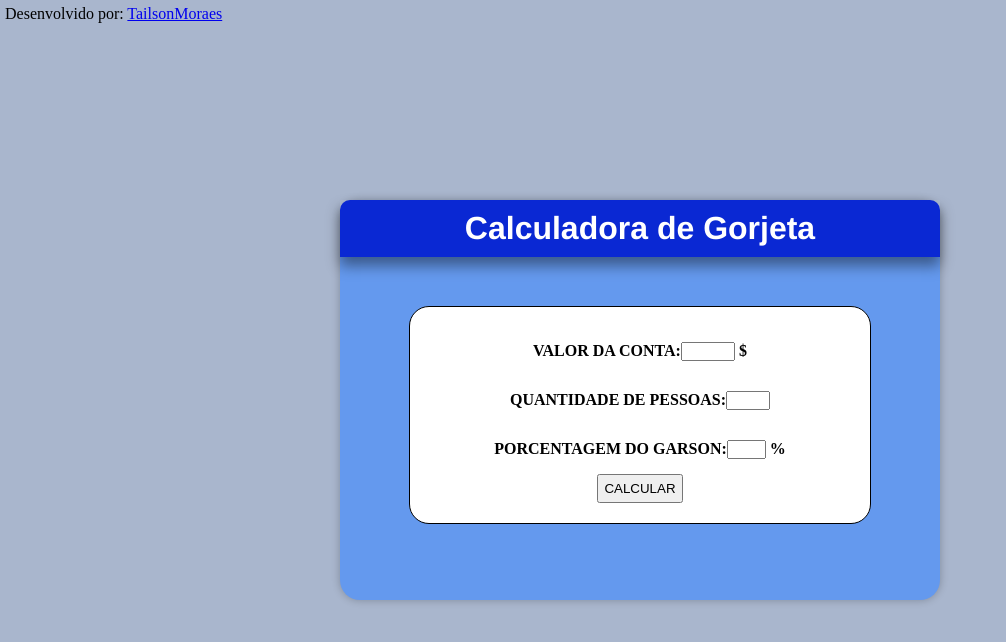
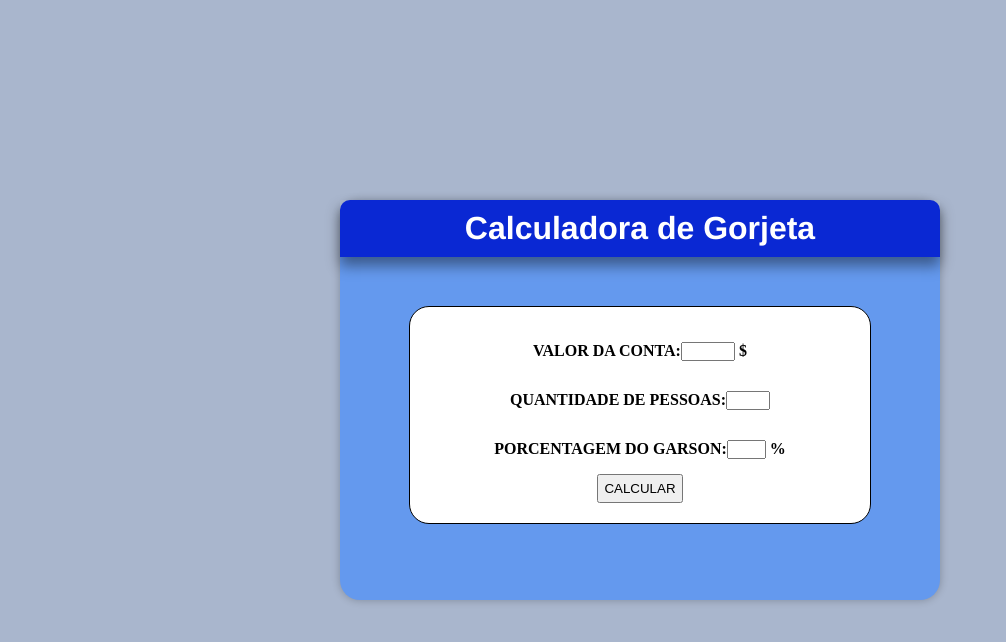
Before and after one commit to TailsonSantos/projetos, a plain HTML site: page calculadora gorjeta/index.html in a window 1280 px wide. Shown: the whole page, without its empty margins (0-1006 px from the left). Drawn offline with Linux system fonts and the light colour scheme.

Commit message:
Update index.html

```diff
--- a/calculadora gorjeta/index.html
+++ b/calculadora gorjeta/index.html
@@ -24,9 +24,6 @@
                 </div>
         </section>
     </main>
-    <footer>
-        <p>Desenvolvido por: <a href="https://github.com/TailsonSantos" target="_blank" rel="external">TailsonMoraes</a></p>
-    </footer>
     <script src="script.js"></script>
 </body>
 </html>
```
